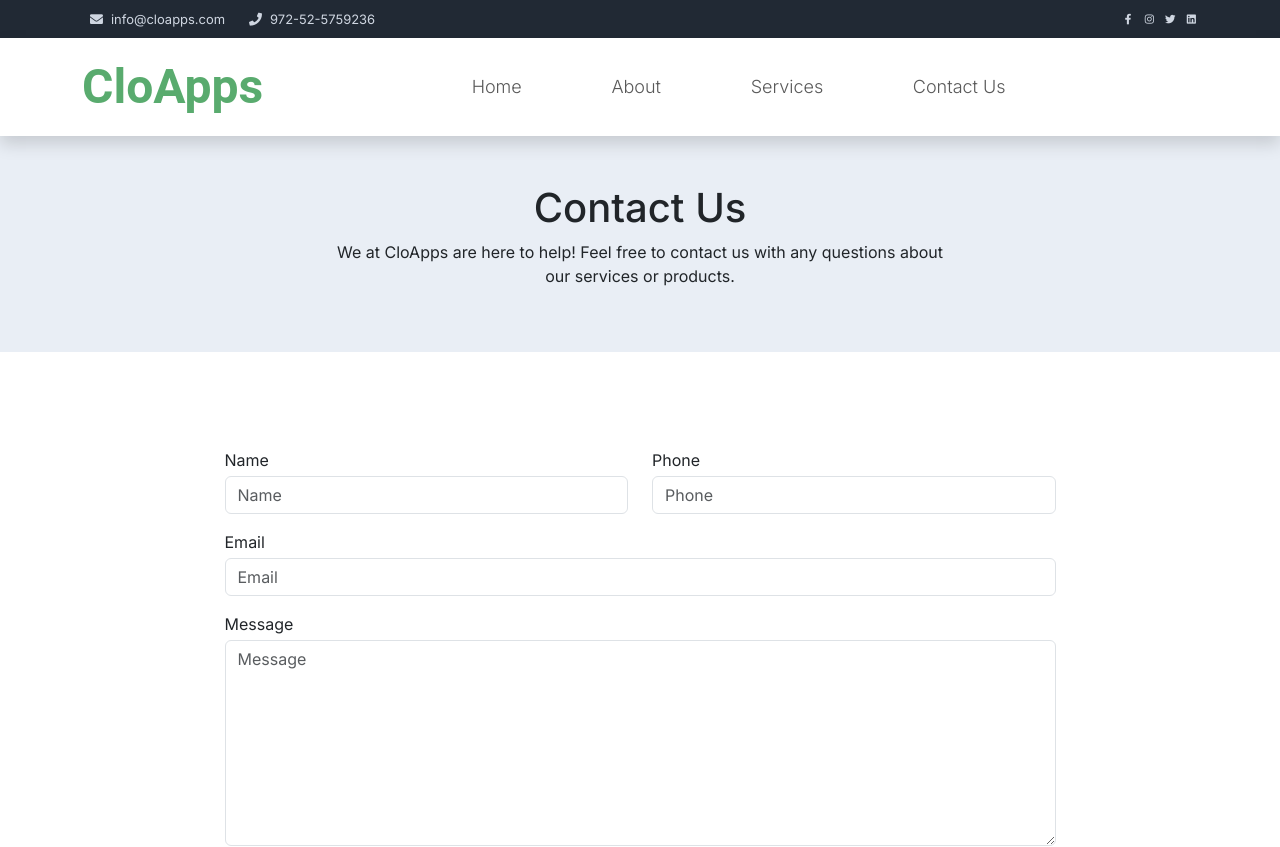
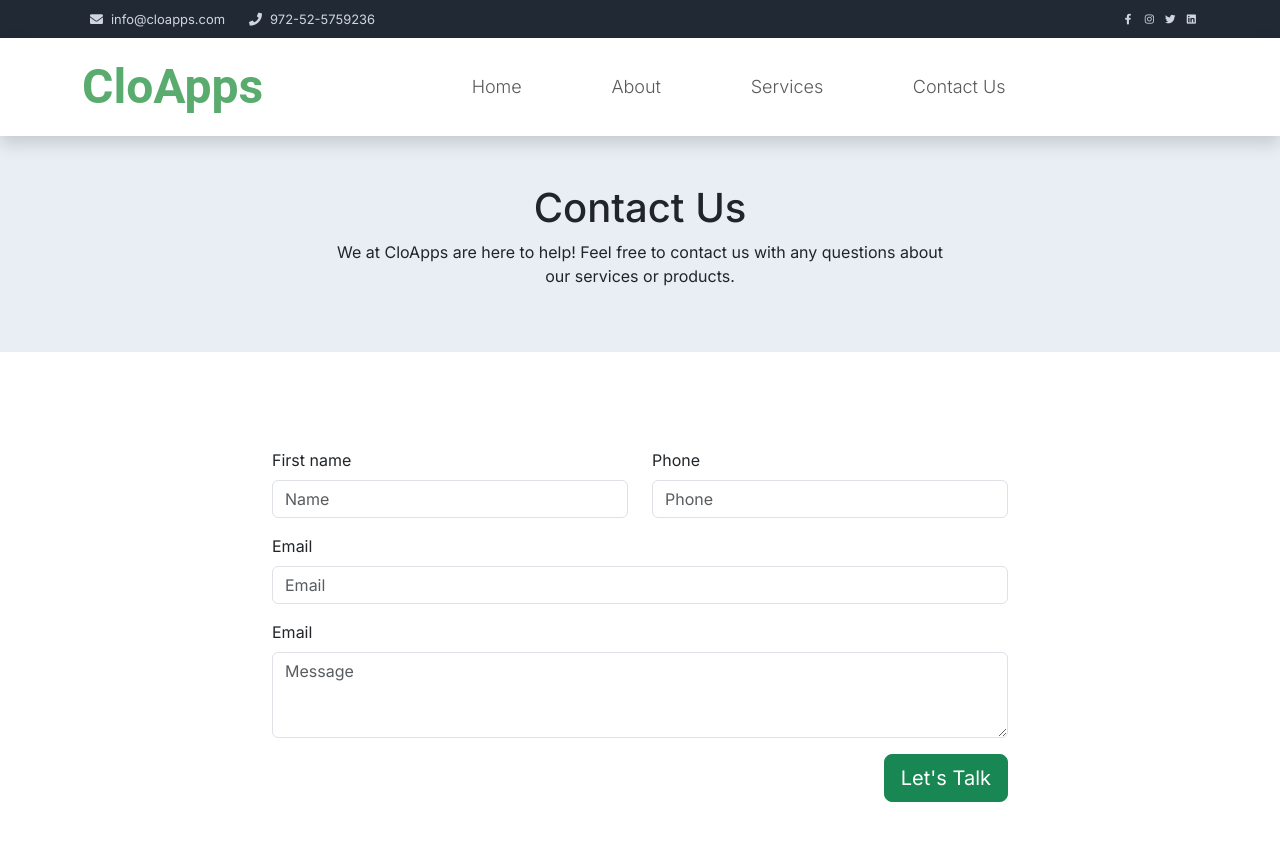
Before and after one commit to jacobmousa/cloapps, a Next.js app: page /contactus in a window 1280 px wide. Shown: the top 847 px of the page. Built offline with nearby package versions, Linux system fonts and the light colour scheme.

Commit message:
Add SendEmail form Validation

```diff
--- a/app/about/page.tsx
+++ b/app/about/page.tsx
@@ -5,7 +5,7 @@ import OurServices from "./ourServices";
 
 export const metadata: Metadata = {
   title: "CloApps - About Us",
-  description: "General infroduction about CloApps Company and its services that covers.",
+  description: "General introduction to CloApps Company and its services.",
 };
 
 export default function Aboutus() {
--- a/app/components/Template/navbarHeader.tsx
+++ b/app/components/Template/navbarHeader.tsx
@@ -10,9 +10,9 @@ export default function NavbarHeader() {
             <Navbar.Collapse id="main-navbar-nav">
             <Nav className="me-auto align-self-center navbar-collapse flex-fill d-lg-flex justify-content-lg-between  mx-lg-auto">
                 <Nav.Link href="/">Home</Nav.Link>
-                <Nav.Link href="/about/">About</Nav.Link>
+                <Nav.Link href="/about/index.html">About</Nav.Link>
                 <Nav.Link href="#">Services</Nav.Link>
-                <Nav.Link href="/contactus/">Contact Us</Nav.Link>
+                <Nav.Link href="/contactus/index.html">Contact Us</Nav.Link>
             </Nav>
             </Navbar.Collapse>
         </Container>
--- a/app/contactus/contactForm.tsx
+++ b/app/contactus/contactForm.tsx
@@ -1,17 +1,34 @@
 "use client";
 import { useRef, useState } from "react";
 import emailjs from '@emailjs/browser';
+import { Button, Col, Form, Row } from "react-bootstrap";
 
 export default function ContactForm() {
 
     const [messageSent, setMessageSent] = useState(false);
-    const [disableSend, setDisableSend] = useState(false);
-    const form = useRef();
+    const [validated, setValidated] = useState(false);
+    //const [disableSend, setDisableSend] = useState(false);
+    const form = useRef(null);
 
-    const sendEmail = (e: any) => {
+    const sendEmailSubmit = (e: any) => {
+        const form = e.currentTarget;
+        if (form.checkValidity() === false) {
             e.preventDefault();
+            e.stopPropagation();
+        }
 
-      setDisableSend(true);
+    //setValidated(true);
+
+    sendMail(e);
+    //setDisableSend(true);
+    };
+
+    const sendMail = (e:any) => {
+        if (form.current)
+        {
+            const send = form.current.elements.namedItem('Send') as HTMLButtonElement;
+            send.disabled = true;
+        }
         emailjs
             .sendForm('service_2nf8fbc', 'template_y5tl4ho', e.target, {
                 publicKey: 'h5bPoqNtkz6ExeyAE',
@@ -25,7 +42,7 @@ export default function ContactForm() {
                 console.log('FAILED...', error.text);
                 },
             );
-    };
+    }
 
     return(
         <div className="container py-5">
@@ -35,8 +52,8 @@ export default function ContactForm() {
             <h2>Thank you for contacting us!</h2>
             <p>We have received your message and will get back to you as soon as possible.</p>
             </div> }
-            {!messageSent &&
-            <form className="col-md-9 m-auto" method="post" role="form" onSubmit={sendEmail}>
+            {/*<form ref={form} className="col-md-9 m-auto needs-validation" method="post" role="form" onSubmit={sendEmailSubmit}>
+
                <div className="row">
                     <div className="form-group col-md-6 mb-3">
                         <label htmlFor="inputname">Name</label>
@@ -57,10 +74,78 @@ export default function ContactForm() {
                 </div>
                 <div className="row">
                     <div className="col text-end mt-2">
-                        <button type="submit" className="btn btn-success btn-lg px-3" disabled={disableSend} >Let’s Talk</button>
+                        <button type="submit" name="Send" className="btn btn-success btn-lg px-3" >Let’s Talk</button>
+
                     </div>
                 </div>
             </form>
+            */}
+
+            {!messageSent &&
+
+            <Form className="col-md-8 m-auto"  noValidate validated={validated} onSubmit={sendEmailSubmit} ref={form}>
+                <Row className="mb-3">
+                    <Form.Group as={Col} md="6" controlId="validationCustom01">
+                        <Form.Label>First name</Form.Label>
+                        <Form.Control
+                            required
+                            type="text"
+                            placeholder="Name"
+                            defaultValue=""
+                            name="user_name"
+                            id="user_name"
+                        />
+                        <Form.Control.Feedback>Looks good!</Form.Control.Feedback>
+                    </Form.Group>
+                    <Form.Group as={Col} md="6" controlId="validationCustom02">
+                        <Form.Label>Phone</Form.Label>
+                        <Form.Control
+                            required
+                            type="phone"
+                            placeholder="Phone"
+                            defaultValue=""
+                            name="user_phone"
+                            id="user_phone"
+                        />
+                        <Form.Control.Feedback>Looks good!</Form.Control.Feedback>
+                    </Form.Group>
+                </Row>
+                <Row className="mb-3">
+                <Form.Group as={Col} md="12" controlId="validationCustom03">
+                        <Form.Label>Email</Form.Label>
+                        <Form.Control
+                            required
+                            type="email"
+                            placeholder="Email"
+                            defaultValue=""
+                            name="user_email"
+                            id="user_email"
+                        />
+                        <Form.Control.Feedback>Looks good!</Form.Control.Feedback>
+                    </Form.Group>
+                </Row>
+                <Row className="mb-3">
+                <Form.Group as={Col} md="12" controlId="validationCustom04">
+                        <Form.Label>Email</Form.Label>
+                        <Form.Control
+                            required
+                            as="textarea"
+                            rows={3}
+                            placeholder="Message"
+                            defaultValue=""
+                            name="message"
+                            id="message"
+                        />
+                        <Form.Control.Feedback>Looks good!</Form.Control.Feedback>
+                    </Form.Group>
+                </Row>
+                <Row>
+                    <Col className="text-end">
+                        <Button type="submit" name="Send" className="btn btn-success btn-lg px-3">Let's Talk</Button>
+                    </Col>
+                </Row>
+            </Form>
+
              }
         </div>
     </div>
--- a/app/contactus/page.tsx
+++ b/app/contactus/page.tsx
@@ -4,7 +4,7 @@ import ContactForm from "./contactForm";
 
 export const metadata: Metadata = {
     title: "CloApps - Contact Us",
-    description: "",
+    description: "Contact the CloaApps Team for any questions or service inquiries.",
   };
 
 export default function ContactUs() {
```
Lines whose indentation alone changed are shown as unchanged.
